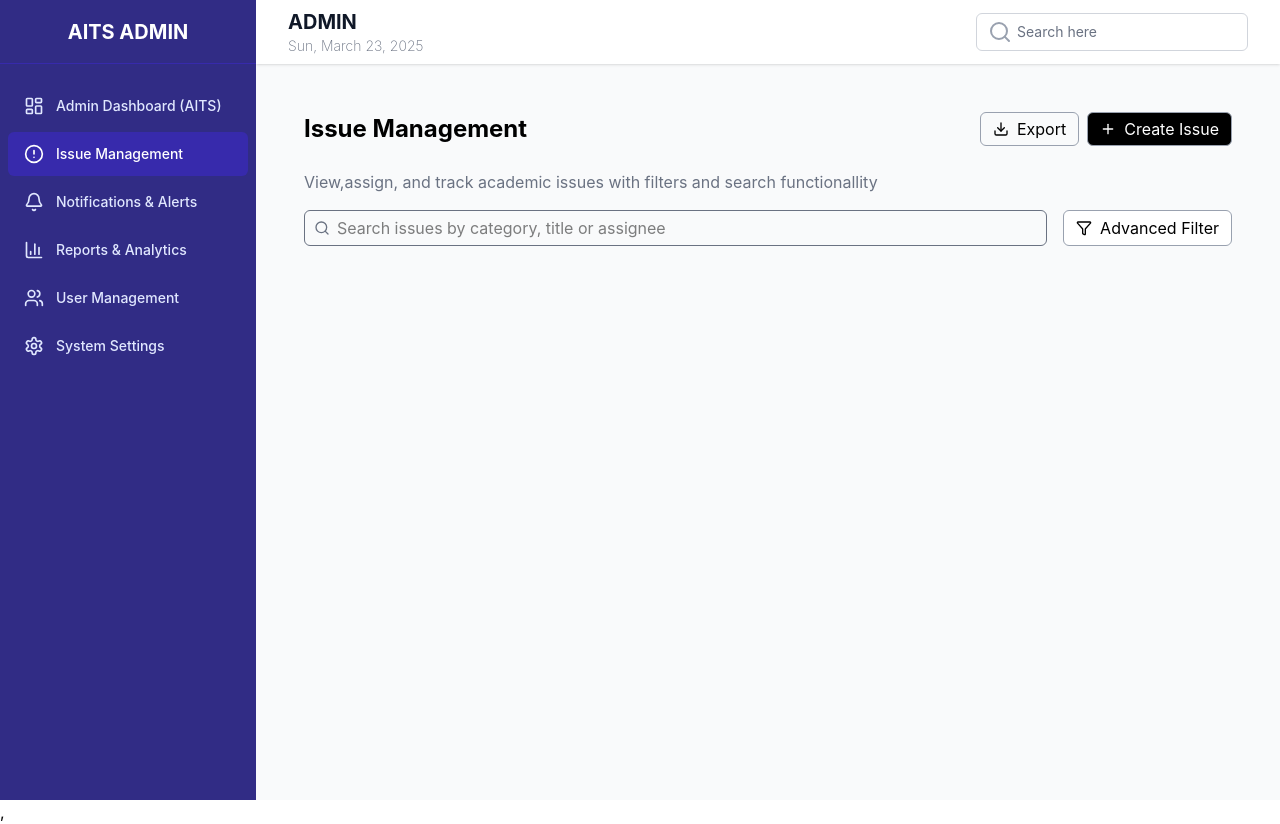
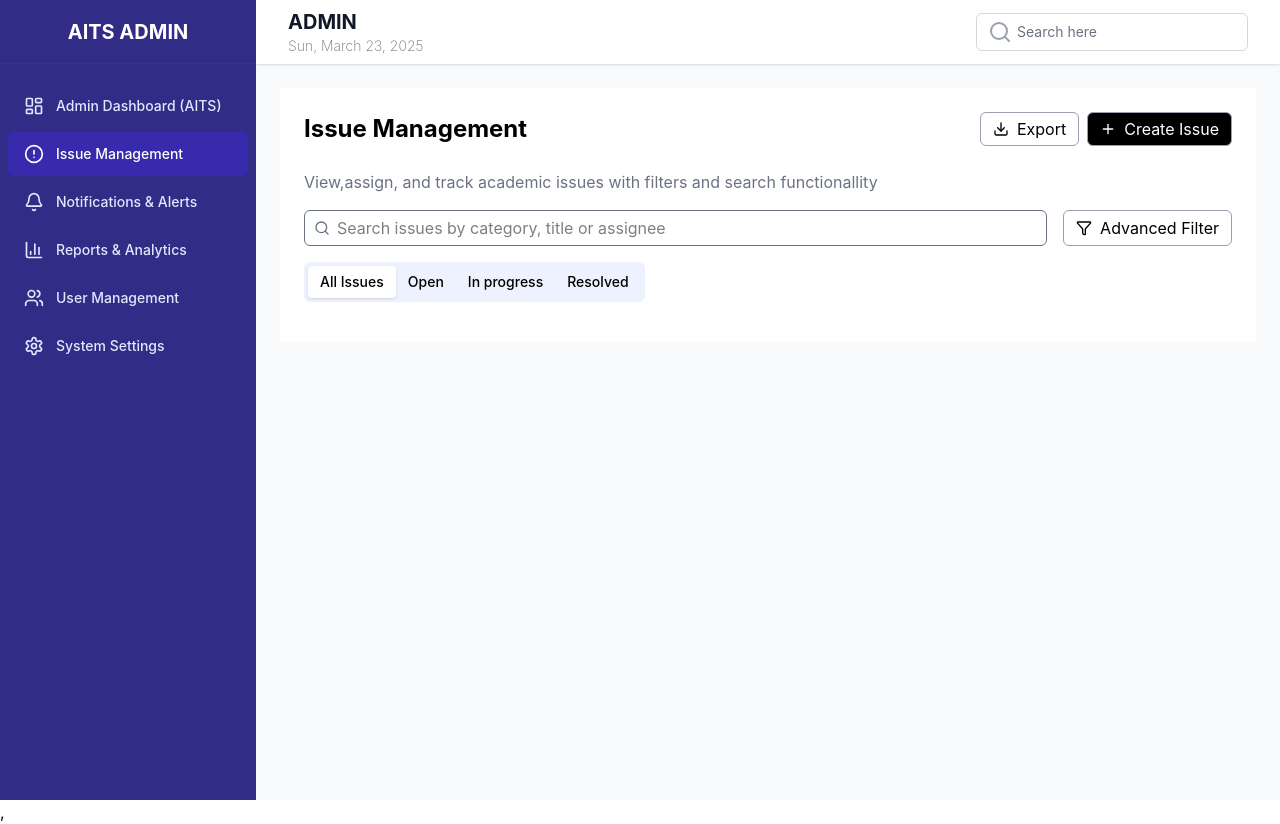
Before and after one commit to Suubi08/academic_issue_tracking_system, a React (Vite) app in the folder client/: page /issues in a window 1280 px wide. Built offline with nearby package versions, Linux system fonts and the light colour scheme.

Commit message:
updating  admin issuemanagement page

```diff
--- a/client/src/pages/Issuemanagement.jsx
+++ b/client/src/pages/Issuemanagement.jsx
@@ -57,7 +57,7 @@ const Issuemanagement = () => {
     },
   ];
   return (
-    <div className="p-6">
+    <div className="p-6 bg-white">
       <div className="flex items-center justify-between mb-6">
         <h1 className="text-2xl font-bold">Issue Management</h1>
         <div className="flex space-x-2">
@@ -94,6 +94,34 @@ const Issuemanagement = () => {
           </button>
         </div>
       </div>
+      <Tabs defaultValue="all">
+        <TabsList className="mb-4 bg-indigo-50">
+          <TabsTrigger
+            value="all"
+            className="data-[state=active]:bg-white data-[state=active]:text-black"
+          >
+            All Issues
+          </TabsTrigger>
+          <TabsTrigger
+            value="open"
+            className="data-[state=active]:bg-white data-[state=active]:text-black"
+          >
+            Open
+          </TabsTrigger>
+          <TabsTrigger
+            value="inprogress"
+            className="data-[state=active]:bg-white data-[state=active]:text-black"
+          >
+            In progress
+          </TabsTrigger>
+          <TabsTrigger
+            value="resolved"
+            className="data-[state=active]:bg-white data-[state=active]:text-black"
+          >
+            Resolved
+          </TabsTrigger>
+        </TabsList>
+      </Tabs>
     </div>
   );
 };
```
